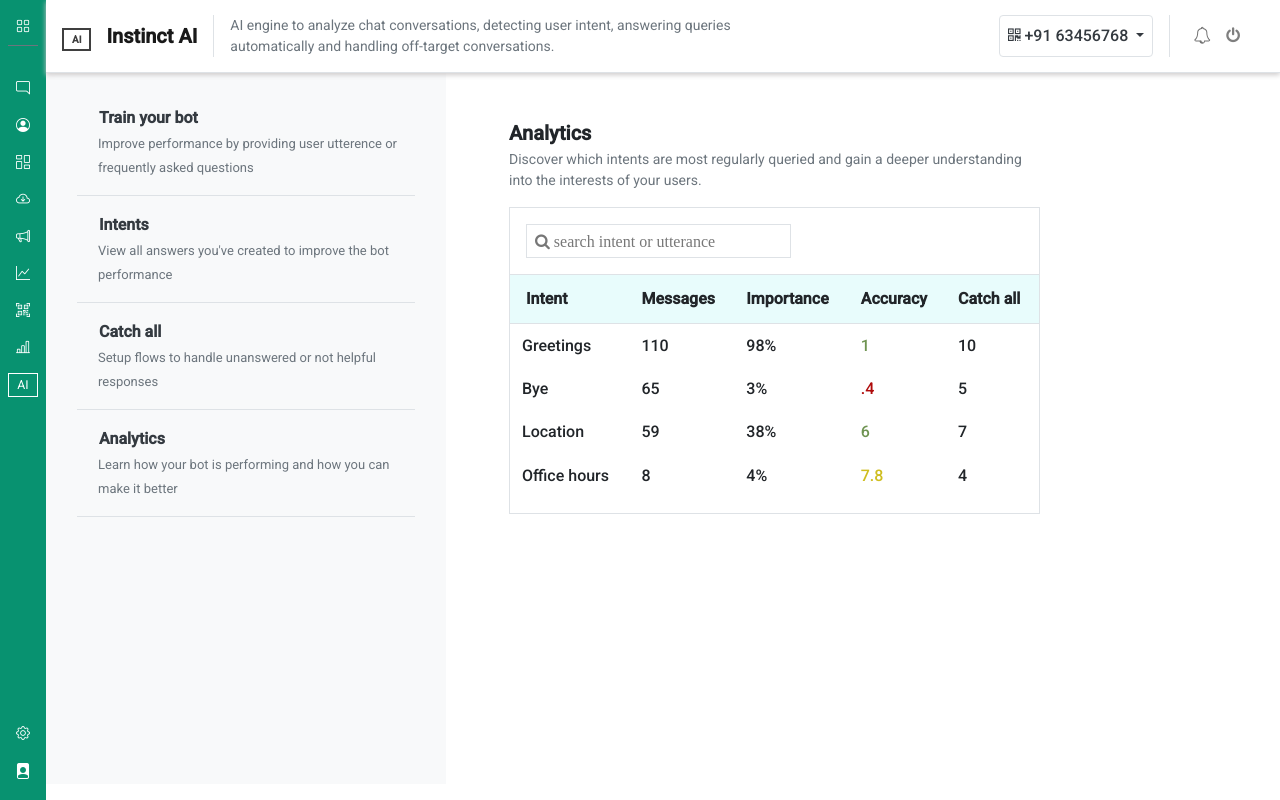
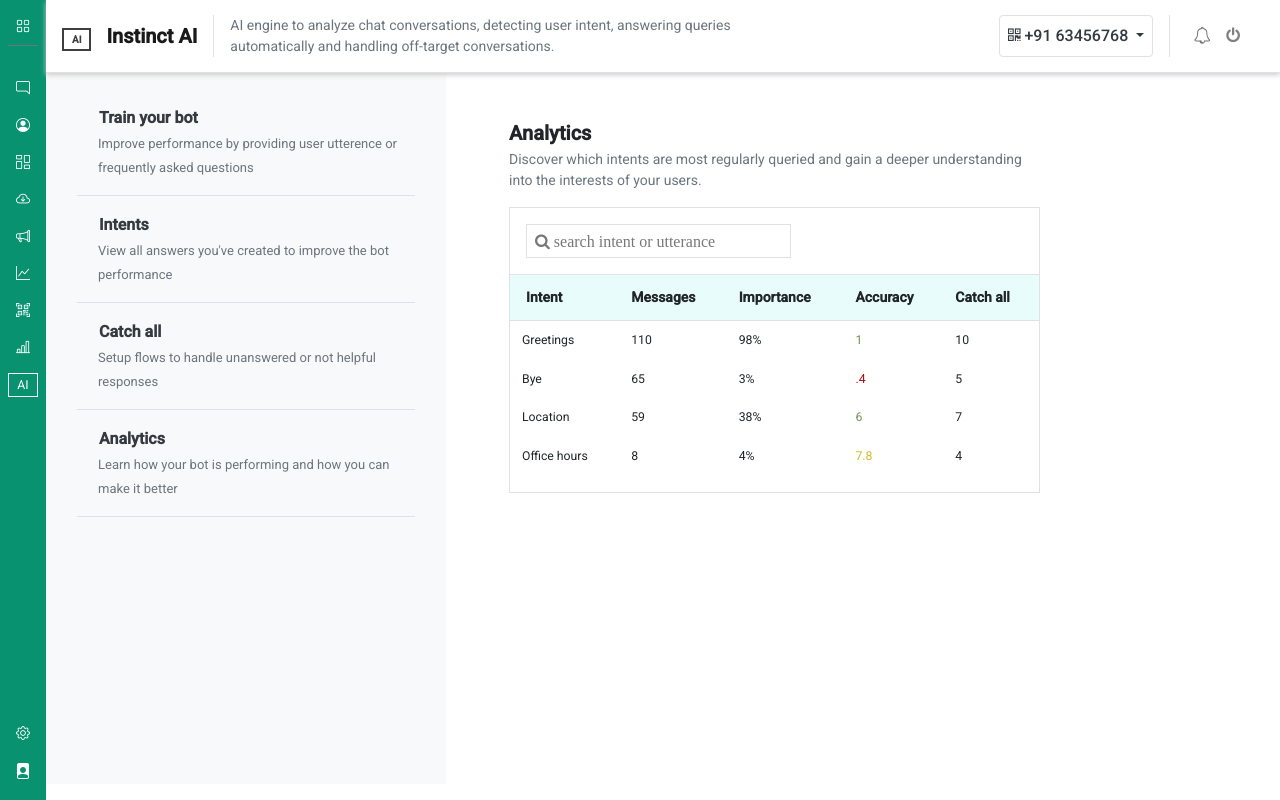
Before and after one commit to LaibaWaqar22th/instinct-ai-clone, an Angular app: page /analytics in a window 1280 px wide. Built offline with nearby package versions, Linux system fonts and the light colour scheme.

Commit message:
Update analytics.component.html

```diff
--- a/src/app/pages/analytics/analytics.component.html
+++ b/src/app/pages/analytics/analytics.component.html
@@ -11,7 +11,7 @@
     <div class="container-fluid border w-75 ml-0 p-0">
         <input type="text" class="border fa w-50 m-3 p-2" placeholder="&#xf002; search intent or utterance">
 
-        <table class="table table-borderless">
+        <table class="table table-borderless small">
             <thead class="border border-left-0 border-right-0">
                 <tr>
                     <th class="pl-3">Intent</th>
@@ -19,7 +19,7 @@
                 </tr>
             </thead>
             <tbody>
-                <tr *ngFor="let data of tableData" class="h6 pl-3">
+                <tr *ngFor="let data of tableData" class="h6 pl-3 small">
                     <td>{{data.intent}}</td>
                     <td>{{data.messages}}</td>
                     <td>{{data.importance}}</td>
```
